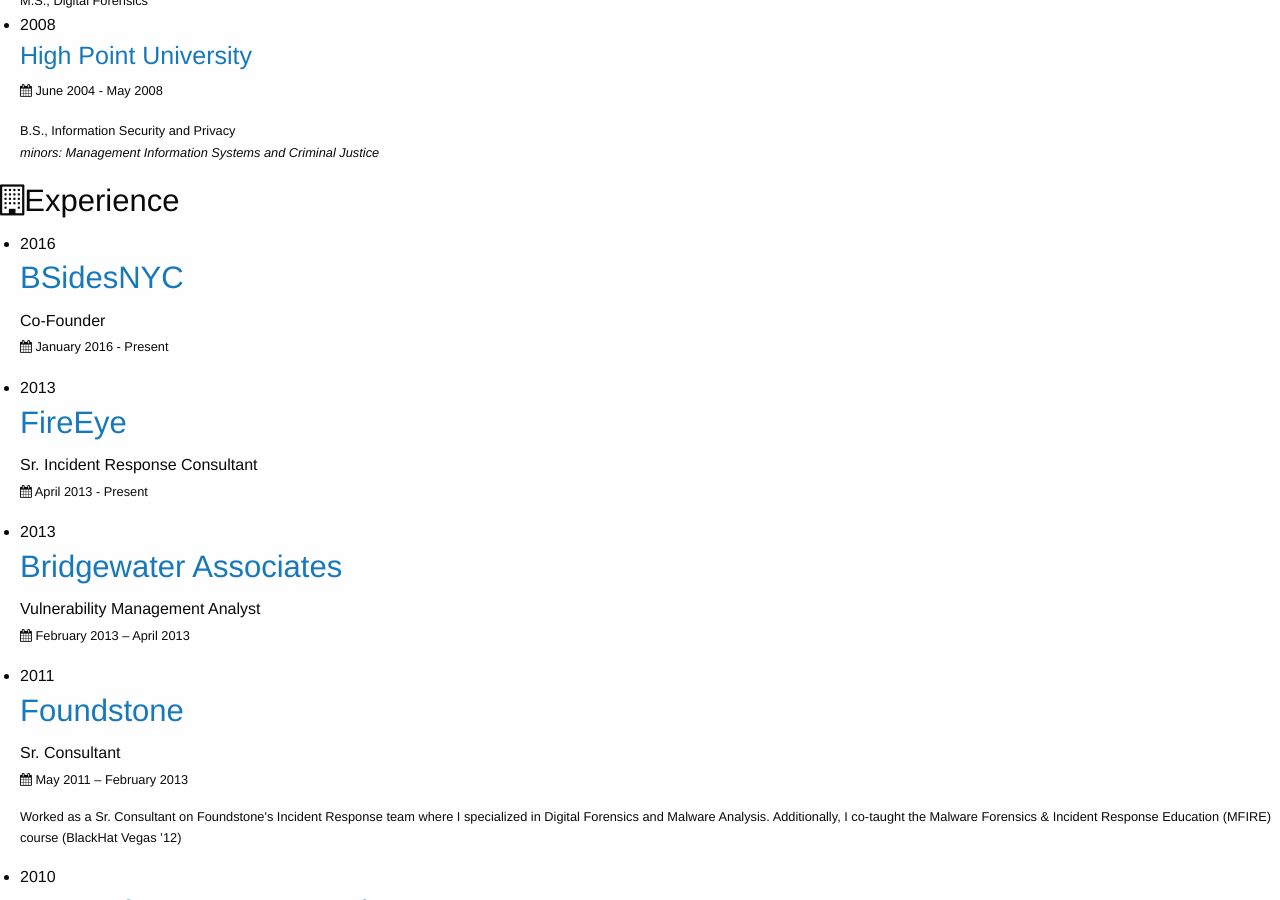
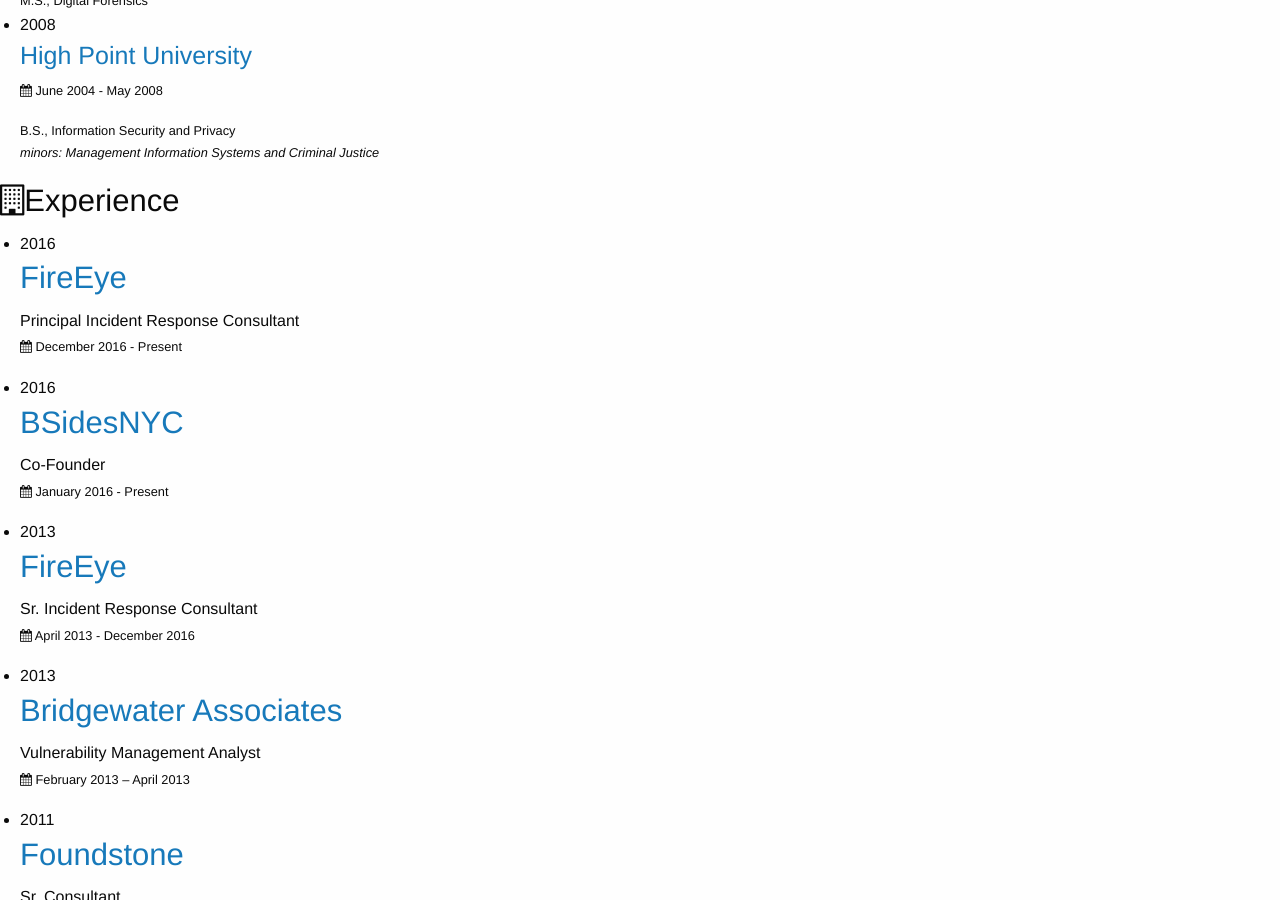
Before and after one commit to hiddenillusion/hiddenillusion.github.io, a Jekyll site: the page built from resume/resume.md, in a window 1280 px wide and 900 px high, scrolled down 653 px. Built offline with Jekyll 4.4.1, drawn with Linux system fonts in a browser that asks for light colours; nearby versions of some CDN libraries; library files that are not in the unit come from our copies; comment, search, counter and statistics services are not loaded.

Commit message:
bumped FireAnt position

```diff
--- a/resume/resume.md
+++ b/resume/resume.md
@@ -62,7 +62,13 @@ employment:
       url: https://www.fireeye.com
       position: Sr. Incident Response Consultant
       started: 2013
-      duration: April 2013 - Present
+      duration: April 2013 - December 2016
+    - work7:
+      company: FireEye
+      url: https://www.fireeye.com
+      position: Principal Incident Response Consultant
+      started: 2016
+      duration: December 2016 - Present
 
 presentations:
     - presentation1:
```
